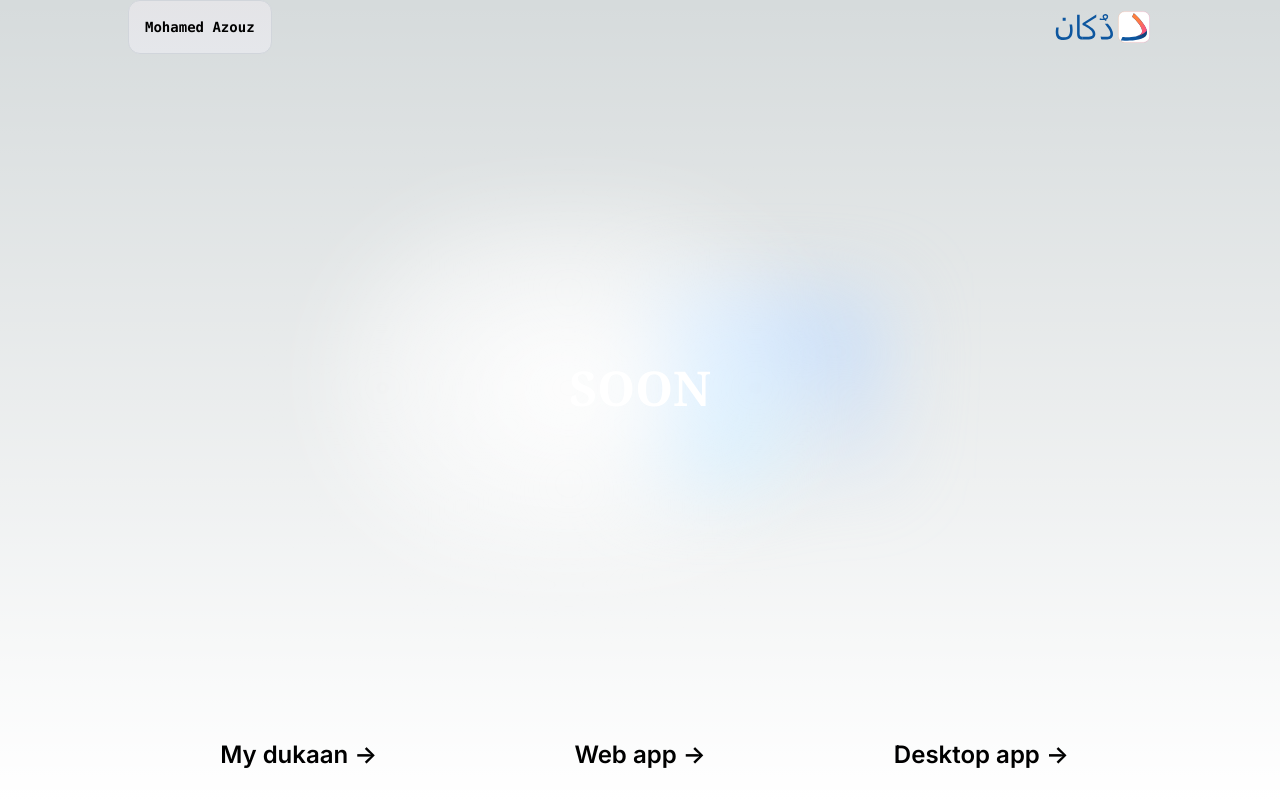
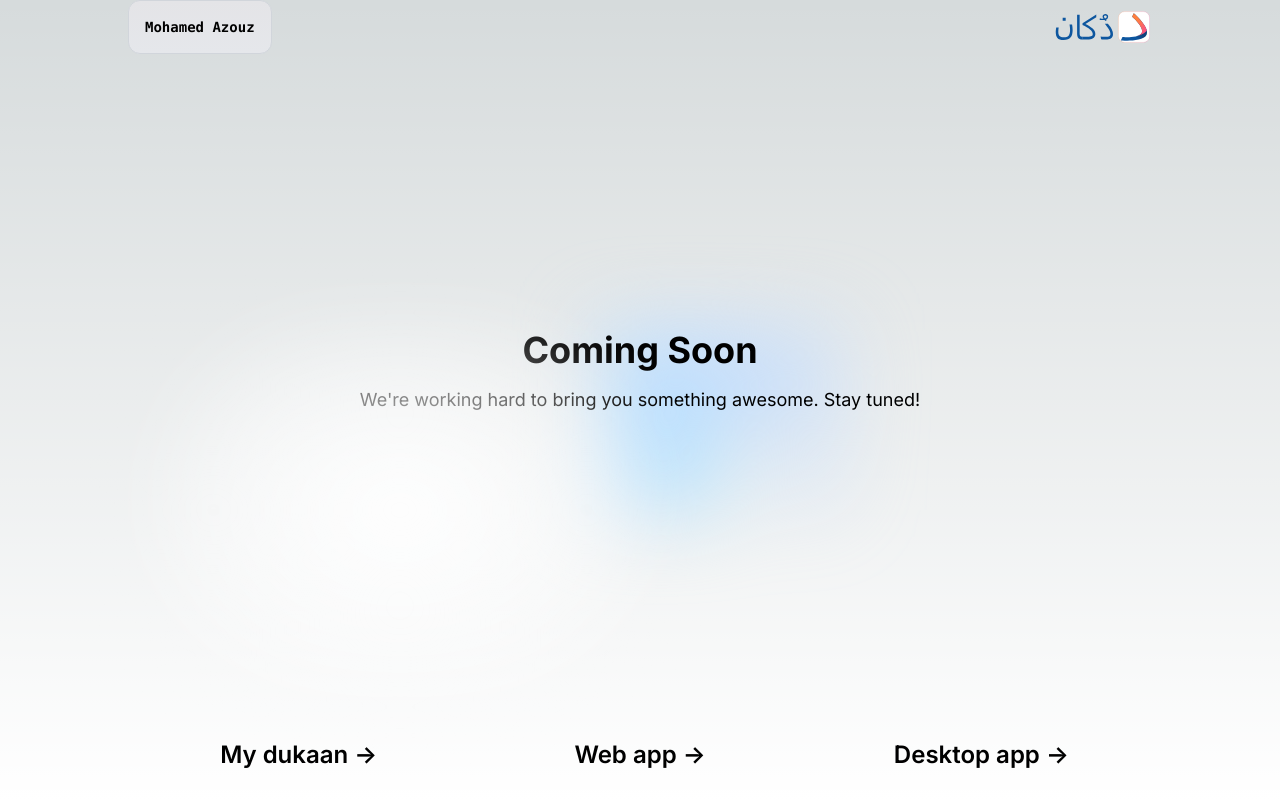
Before and after one commit to muhammad-azouz/dukkan-comming-soon, a Next.js app: page / in a window 1280 px wide. Built offline with nearby package versions, Linux system fonts and the light colour scheme.

Commit message:
fix(header): color issue

```diff
--- a/app/page.tsx
+++ b/app/page.tsx
@@ -3,15 +3,6 @@
 export default function Home() {
   return (
     <main className="flex min-h-screen flex-col items-center justify-between ">
-      <video
-        autoPlay
-        loop
-        muted
-        playsInline
-        className="absolute h-full w-full object-cover -z-10 hidden"
-      >
-        <source src="masthead-bg.webm" />
-      </video>
       <div className="z-10 max-w-5xl w-full items-center justify-between font-mono text-sm lg:flex">
         <p className="fixed left-0 top-0 flex w-full justify-center border-b border-gray-300 bg-gradient-to-b from-zinc-200 pb-6 pt-8 backdrop-blur-2xl dark:border-neutral-800 dark:bg-zinc-800/30 dark:from-inherit lg:static lg:w-auto  lg:rounded-xl lg:border lg:bg-gray-200 lg:p-4 lg:dark:bg-zinc-800/30">
           <code className="font-mono font-bold">Mohamed Azouz</code>
@@ -34,17 +25,10 @@
         </div>
       </div>
 
-      <div className="relative flex place-items-center before:absolute before:h-[300px] before:w-full sm:before:w-[480px] before:-translate-x-1/2 before:rounded-full before:bg-gradient-radial before:from-white before:to-transparent before:blur-2xl before:content-[''] after:absolute after:-z-20 after:h-[180px] after:w-full sm:after:w-[240px] after:translate-x-1/3 after:bg-gradient-conic after:from-sky-200 after:via-blue-200 after:blur-2xl after:content-[''] before:dark:bg-gradient-to-br before:dark:from-transparent before:dark:to-blue-700 before:dark:opacity-10 after:dark:from-sky-900 after:dark:via-[#0141ff] after:dark:opacity-40 before:lg:h-[360px] z-[-1]">
-        <Image
-          className="relative dark:drop-shadow-[0_0_0.3rem_#ffffff70] dark:invert hidden"
-          src="/dukkan.svg"
-          alt="Next.js Logo"
-          width={180}
-          height={37}
-          priority
-        />
-        <p className="relative dark:drop-shadow-[0_0_0.3rem_#ffffff70]  text-white font-black font-serif text-5xl">
-          SOON
+      <div className="relative flex flex-col place-items-center before:absolute before:h-[300px] before:w-full sm:before:w-[480px] before:-translate-x-1/2 before:rounded-full before:bg-gradient-radial before:from-white before:to-transparent before:blur-2xl before:content-[''] after:absolute after:-z-20 after:h-[180px] after:w-full sm:after:w-[240px] after:translate-x-1/3 after:bg-gradient-conic after:from-sky-200 after:via-blue-200 after:blur-2xl after:content-[''] before:dark:bg-gradient-to-br before:dark:from-transparent before:dark:to-blue-700 before:dark:opacity-10 after:dark:from-sky-900 after:dark:via-[#0141ff] after:dark:opacity-40 before:lg:h-[360px] z-[-1]">
+        <h1 className="text-4xl font-bold mb-4">Coming Soon</h1>
+        <p className="text-lg mb-8 px-4 md:px-0 text-center">
+          We&apos;re working hard to bring you something awesome. Stay tuned!
         </p>
       </div>
 
```
